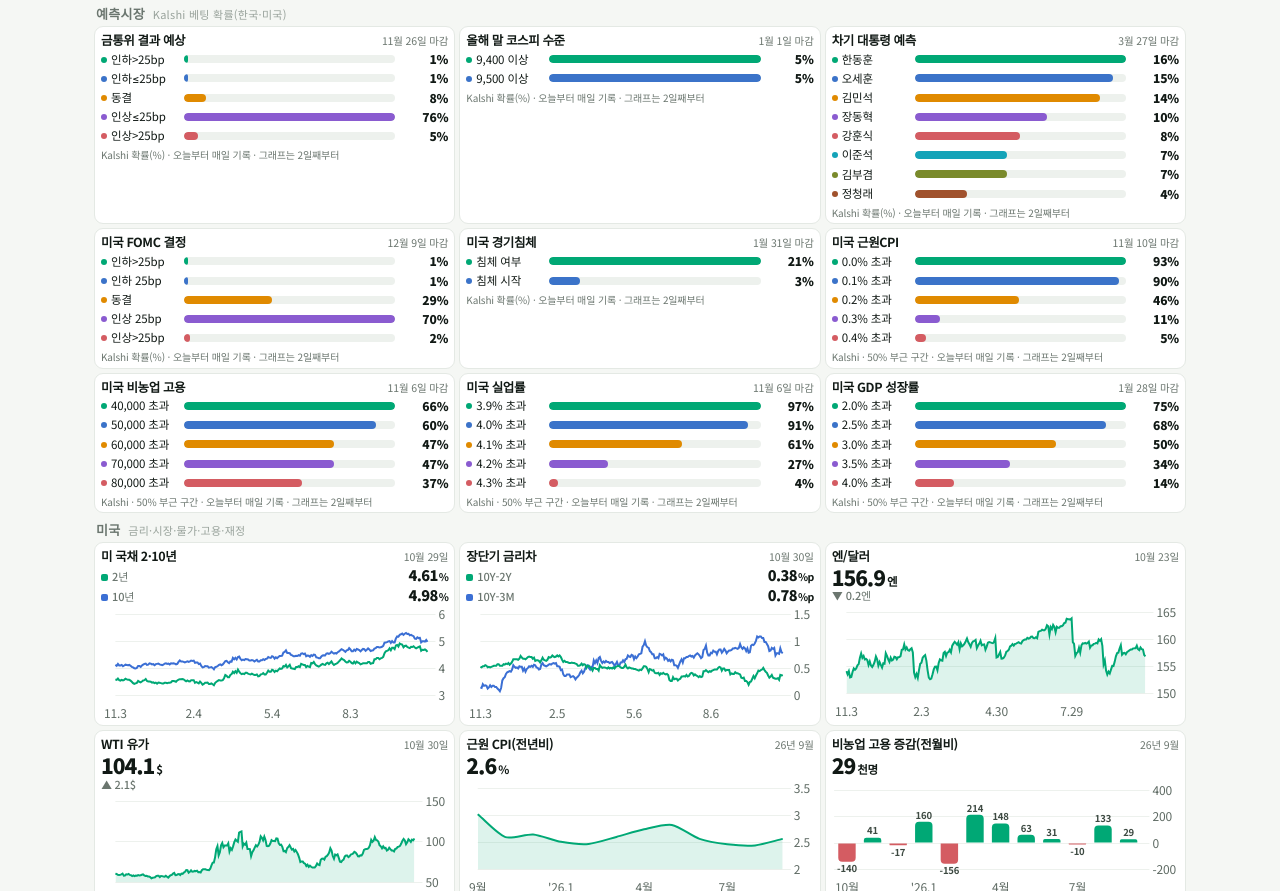
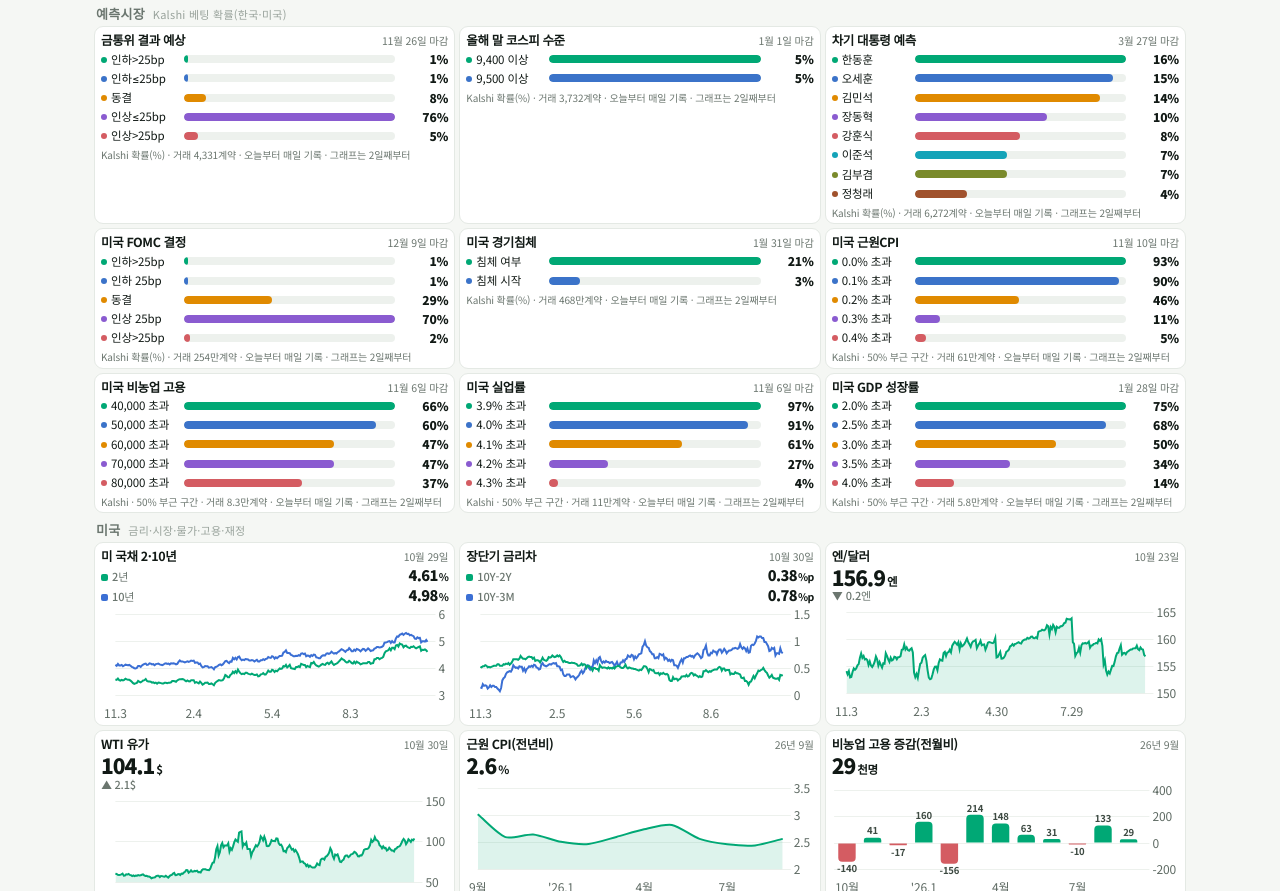
Before and after one commit to lloydknam/econ-dashboard, a plain HTML site: page index.html in a window 1280 px wide. Shown: the part 2798-3689 px from the top of the page. Drawn offline with nearby package versions, Linux system fonts and the light colour scheme.

Commit message:
예측시장 카드에 거래량 표시 (#34)
Claude-Session: https://claude.ai/code/session_01Szm5GG6DnJgY4rxzfAvf1z

Co-authored-by: Claude <noreply@anthropic.com>

```diff
--- a/index.html
+++ b/index.html
@@ -521,6 +521,7 @@ document.getElementById('selBody').addEventListener('click',e=>{
   CARDS.filter(c=>c.box===box).forEach(c=>a.dataset.all?sel.add(c.id):sel.delete(c.id));
   saveSel();buildSheet();});
 const PMC=['#00a875','#3b73c9','#e08a00','#8a5bd0','#d45c62','#14a3b8','#7a8a2b','#a0522d'];
+const fmtVol=v=>v>=1e4?(v/1e4).toFixed(v>=1e5?0:1)+'만':Math.round(v).toLocaleString('ko-KR');
 const pmRows=(data,g)=>((data&&data.kalshi)||[]).filter(r=>r.group===g).sort((a,b)=>b.value-a.value);
 const hasData=c=>c.pm?pmRows(lastData,c.pm).length>0:c.series.some(s=>getSeries(lastData,s.id,c).length);
 function drawPM(spec,data){
@@ -532,13 +533,14 @@ function drawPM(spec,data){
   const key=r=>r.series.split('-').pop();
   const ord=spec.order?rows.slice().sort((a,b)=>spec.order.indexOf(key(a))-spec.order.indexOf(key(b))):(rows.every(r=>r.rank!=null)?rows.slice().sort((a,b)=>a.rank-b.rank):rows);
   const mx=Math.max(...rows.map(r=>r.value),1);
+  const vol=ord.reduce((a,r)=>a+(Number(r.volume)||0),0);
   const days=Math.max(...ord.map(r=>(r.history||[]).length));
   if(charts[spec.id]){charts[spec.id].destroy();delete charts[spec.id];}
   const ct=(ord[0].close_time||'').slice(0,10);
   el.innerHTML='<div class="head"><div class="title">'+spec.title+'</div><div class="when">'+(ct?whenLabel(ct,'D')+' 마감':'')+'</div></div><div class="pm">'+ord.map(r=>{
     const h=r.history||[],p=h.length>1?h[h.length-2].value:null,dv=p==null?null:Math.round((r.value-p)*10)/10;
     const col=PMC[ord.indexOf(r)%PMC.length];
-    return '<div class="r"><span><u style="background:'+col+'"></u>'+r.name+'</span><div class="t"><i style="width:'+Math.max(2,r.value/mx*100)+'%;background:'+col+'"></i></div><b>'+Math.round(r.value)+'%'+(dv?'<em class="d '+(dv>0?'u':'n')+'">'+(dv>0?'▲':'▼')+Math.abs(dv)+'</em>':'')+'</b></div>';}).join('')+'</div>'+(days>1?'<div class="chart pmc"><canvas></canvas></div>':'')+'<div class="pm-f">'+(spec.note||'Kalshi 확률(%)')+' · '+(days>1?'일별 추이 '+days+'일':'오늘부터 매일 기록 · 그래프는 2일째부터')+'</div>';
+    return '<div class="r" title="거래 '+fmtVol(Number(r.volume)||0)+'계약"><span><u style="background:'+col+'"></u>'+r.name+'</span><div class="t"><i style="width:'+Math.max(2,r.value/mx*100)+'%;background:'+col+'"></i></div><b>'+Math.round(r.value)+'%'+(dv?'<em class="d '+(dv>0?'u':'n')+'">'+(dv>0?'▲':'▼')+Math.abs(dv)+'</em>':'')+'</b></div>';}).join('')+'</div>'+(days>1?'<div class="chart pmc"><canvas></canvas></div>':'')+'<div class="pm-f">'+(spec.note||'Kalshi 확률(%)')+' · 거래 '+fmtVol(vol)+'계약 · '+(days>1?'일별 추이 '+days+'일':'오늘부터 매일 기록 · 그래프는 2일째부터')+'</div>';
   if(days>1){
     const make=()=>{
       const labels=[...new Set(ord.flatMap(r=>(r.history||[]).map(h=>norm(h.date))))].sort();
```
